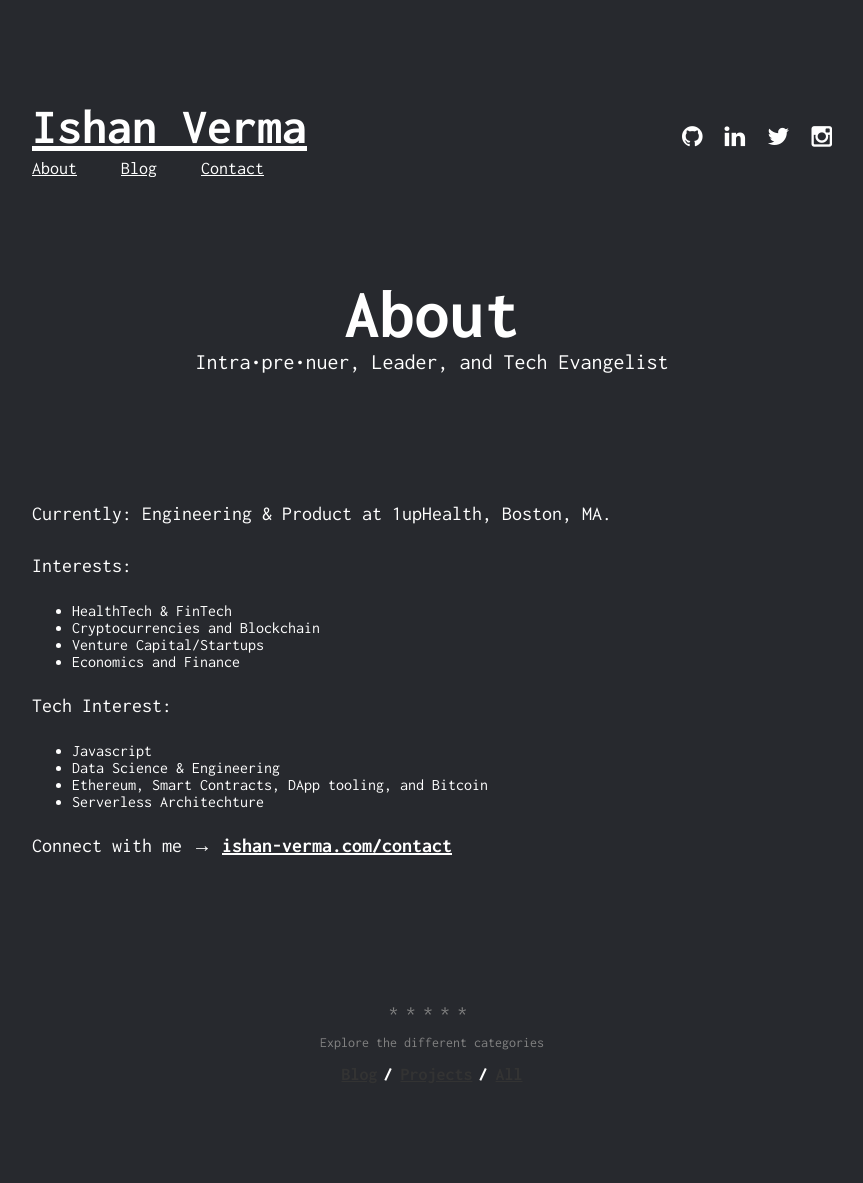
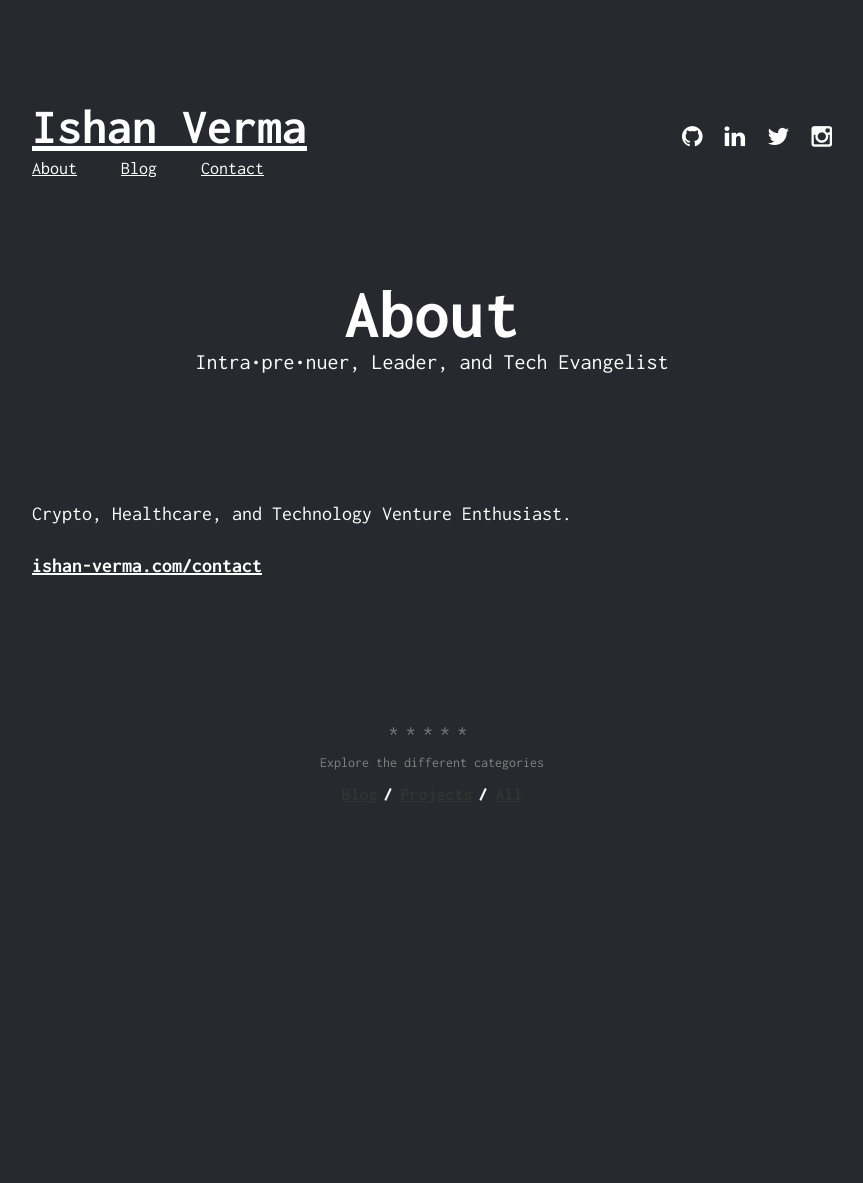
Before and after one commit to ishan-verma/ishan-verma.github.io, a Jekyll site: the page built from about.md, in a window 1280 px wide. Shown: the whole page, without its empty margins (208-1071 px from the left). Built offline with Jekyll 4.4.1, drawn with Linux system fonts in a browser that asks for light colours; after the commit the page ends 903 px from its top, so only the background shows below that.

Commit message:
Update about.md

```diff
--- a/about.md
+++ b/about.md
@@ -4,21 +4,7 @@ title: About
 subtitle: Intra•pre•nuer, Leader, and Tech Evangelist
 permalink: /
 ---
-Currently:
-Engineering & Product at 1upHealth, Boston, MA.
 
-Interests:
+Crypto, Healthcare, and Technology Venture Enthusiast.
 
-- HealthTech & FinTech
-- Cryptocurrencies and Blockchain
-- Venture Capital/Startups
-- Economics and Finance
-
-Tech Interest:
-- Javascript
-- Data Science & Engineering
-- Ethereum, Smart Contracts, DApp tooling, and Bitcoin
-- Serverless Architechture
-
-
-Connect with me →  [ishan-verma.com/contact](https://ishan-verma.com/contact)
+[ishan-verma.com/contact](https://ishan-verma.com/contact)
```
